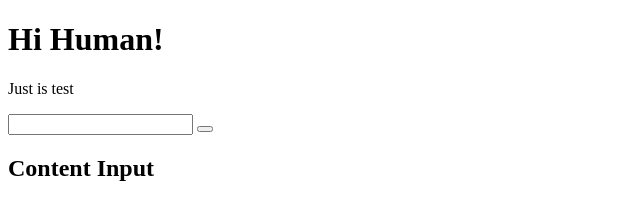
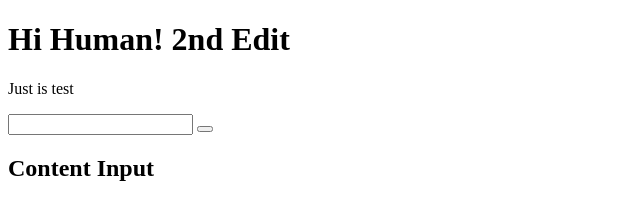
Before and after one commit to nahum0804/miweb, a plain HTML site: page index.html in a window 1280 px wide. Shown: the whole page, without its empty margins (0-640 px from the left). Drawn offline with Linux system fonts and the light colour scheme.

Commit message:
Add2ndEdit

```diff
--- a/index.html
+++ b/index.html
@@ -10,6 +10,7 @@
     <div>
     <h1>
         Hi Human!
+        2nd Edit
     </h1>
     <p>Just is test</p>
     </div>
```
